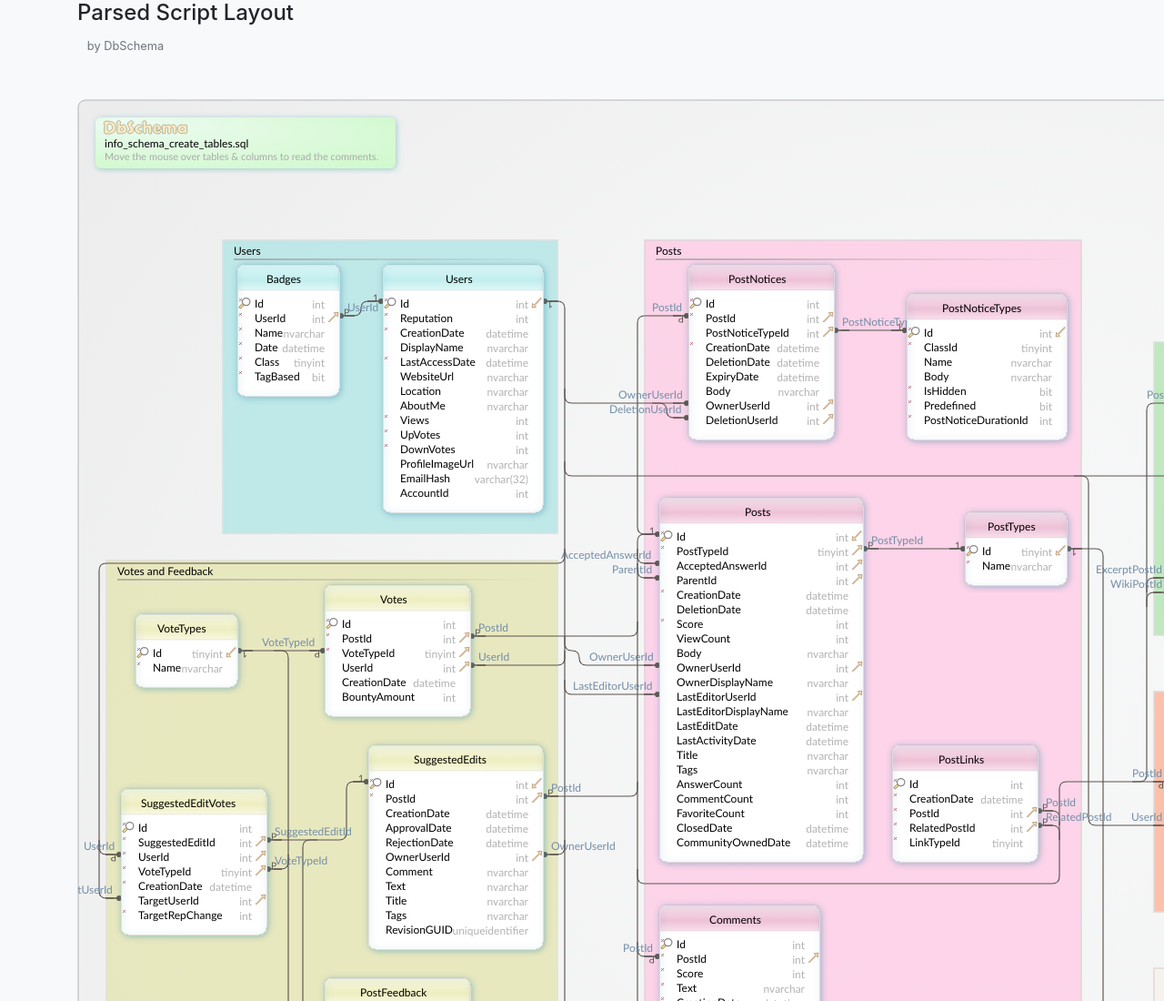
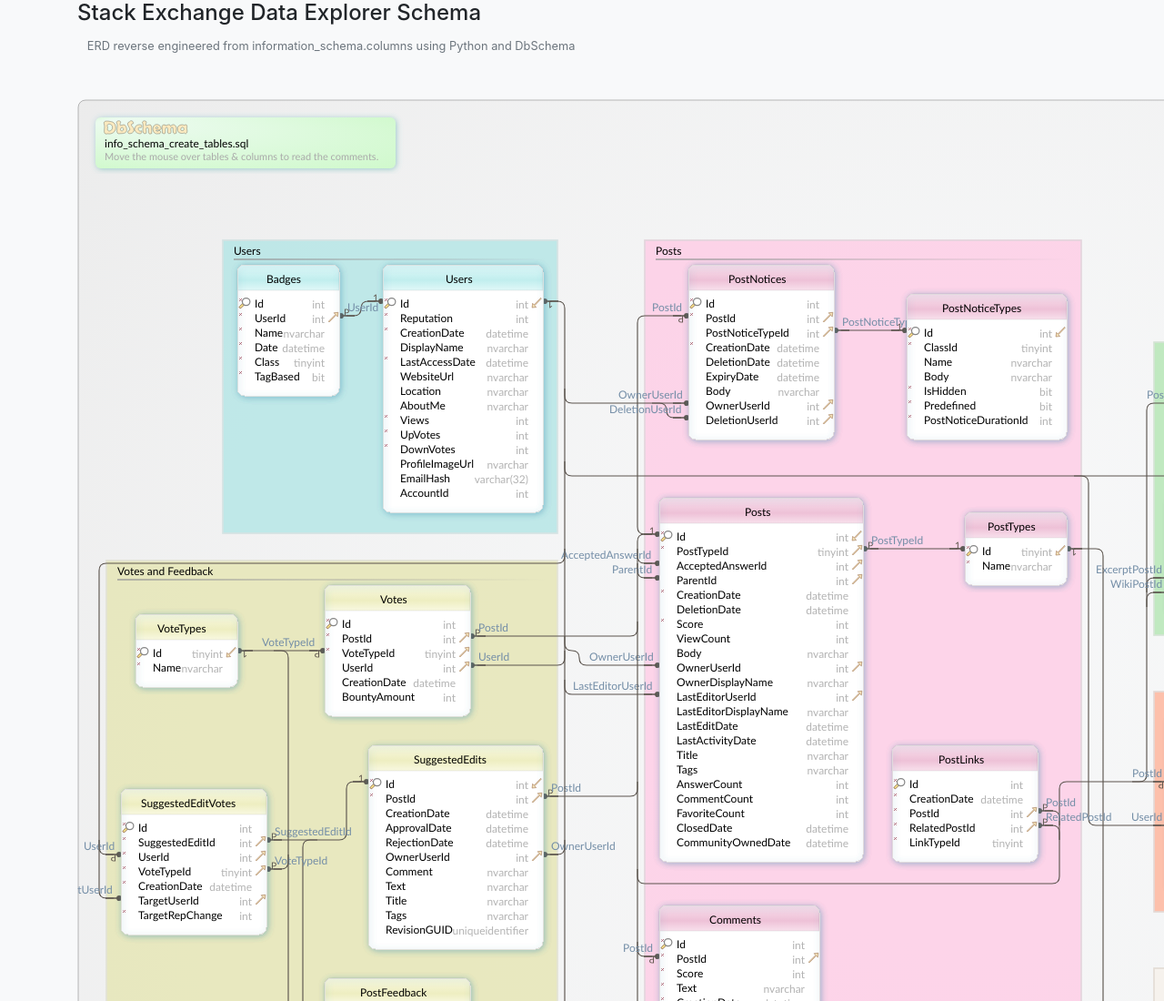
Before and after one commit to sedeschema/sedeschema.github.io, a plain HTML site: page index.html in a window 1280 px wide. Shown: the top 1100 px of the page at 91% size. Drawn offline with Linux system fonts and the light colour scheme.

Commit message:
updates title and subtitle

```diff
--- a/index.html
+++ b/index.html
@@ -23,8 +23,8 @@
 <div class='container'>
 
 
-<a name='layout1'/><h4>Parsed Script Layout</h4>
-<a href='https://www.dbschema.com' class='text-secondary small'>&nbsp;&nbsp;&nbsp;by DbSchema</a><br><br><br>
+<a name='layout1'/><h4>Stack Exchange Data Explorer Schema</h4>
+<a href='https://www.dbschema.com' class='text-secondary small'>&nbsp;&nbsp;&nbsp;ERD reverse engineered from information_schema.columns using Python and DbSchema</a><br><br><br>
 <div class='svg-container'>
 <svg xmlns='http://www.w3.org/2000/svg' xmlns:xlink='http://www.w3.org/1999/xlink'   width='2096' height='2014' viewBox='0 0 2096 2014' >
   <script type='text/ecmascript'>
```
